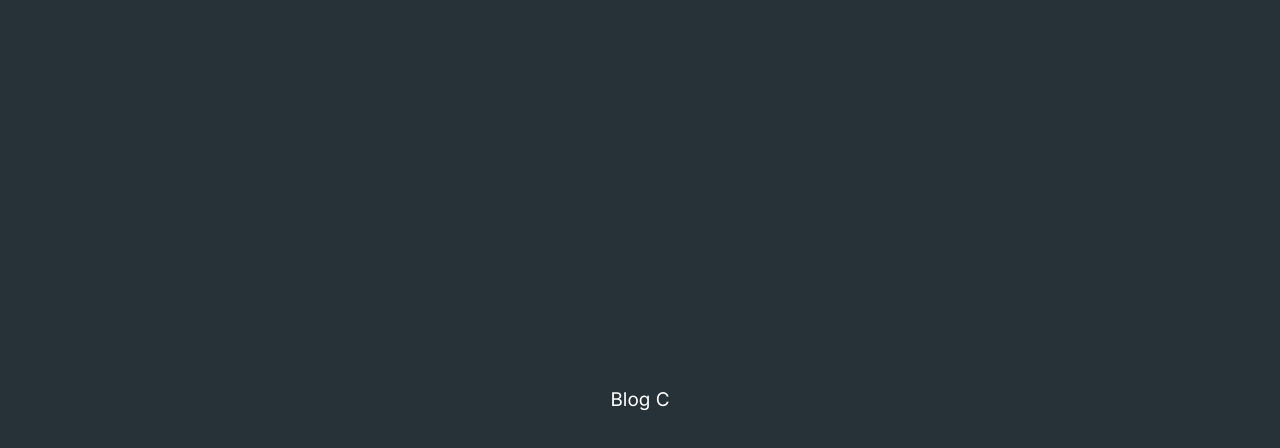
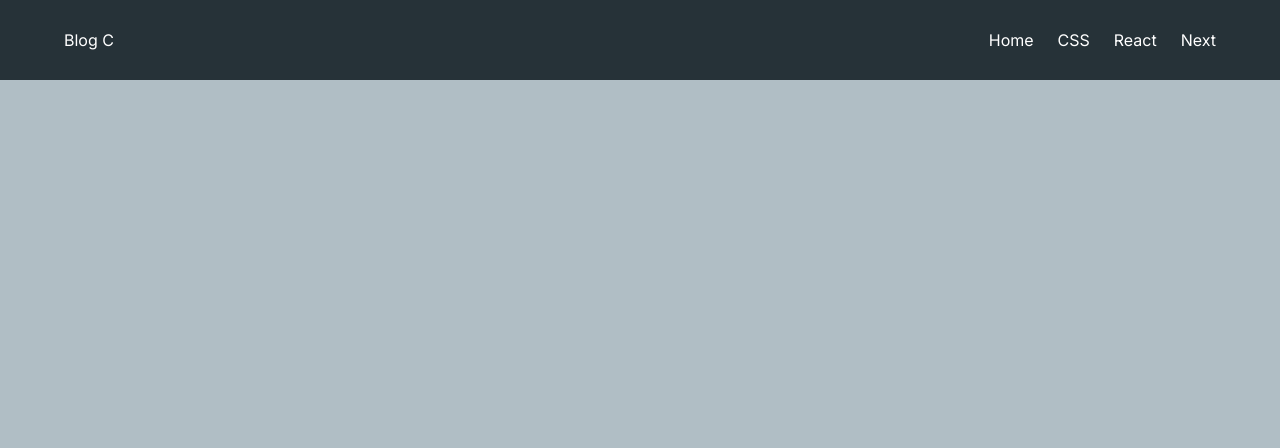
Before and after one commit to CaiqueMorales20/blog-c, a Next.js app: page / in a window 1280 px wide. Shown: the top 448 px of the page. Built offline with nearby package versions, Linux system fonts and the light colour scheme.

Commit message:
:sparkles: feat: Header

```diff
--- a/app/globals.css
+++ b/app/globals.css
@@ -1,3 +1,40 @@
+/* ============================== Tailwind ============================== */
+
 @tailwind base;
 @tailwind components;
 @tailwind utilities;
+
+/* ============================== HTML Reseting ============================== */
+
+*{
+  -webkit-tap-highlight-color: transparent;
+  -webkit-touch-callout: none;
+  -webkit-user-select: none;
+  -khtml-user-select: none;
+  -moz-user-select: none;
+  -ms-user-select: none;
+  user-select: none;
+}
+
+html,
+body{
+  scroll-behavior: smooth;
+}
+
+body.menu-open{
+  height: 100vh;
+  overflow: hidden;
+}
+
+textarea,
+input,
+button{
+  outline: none;
+  border: none;
+  background-color: transparent;
+}
+
+img{
+  width: 100%;
+  height: auto;
+}
--- a/app/layout.tsx
+++ b/app/layout.tsx
@@ -1,14 +1,21 @@
-import './globals.css'
+// Imports
 import type { Metadata } from 'next'
 import { Inter } from 'next/font/google'
+import Header from '../components/Header'
 
+// Styles
+import './globals.css'
+
+// Fonts
 const inter = Inter({ subsets: ['latin'] })
 
+// SEO
 export const metadata: Metadata = {
   title: 'Create Next App',
   description: 'Generated by create next app',
 }
 
+// Layout
 export default function RootLayout({
   children,
 }: {
@@ -16,7 +23,10 @@ export default function RootLayout({
 }) {
   return (
     <html lang="en">
-      <body className={inter.className}>{children}</body>
+      <body className={inter.className}>
+        <Header />
+        <div className="bg-secondary px-[5%]">{children}</div>
+      </body>
     </html>
   )
 }
--- a/app/page.tsx
+++ b/app/page.tsx
@@ -1,8 +1,4 @@
 // Functional Component
 export default function Home() {
-  return (
-    <div className="bg-primary flex h-[100vh] w-full items-center justify-center">
-      <h1 className="text-base text-white">Blog C</h1>
-    </div>
-  )
+  return <div className="-mt-20 h-[100vh] pt-20"></div>
 }
--- /dev/null
+++ b/components/Header/index.tsx
@@ -0,0 +1,33 @@
+// Functional Component
+export default function Header() {
+  // Rendering
+  return (
+    <header className="bg-primary relative z-50">
+      <nav className="m-auto flex h-20 w-[90%] items-center justify-between">
+        <h1 className="hover:text-accent text-white duration-300">Blog C</h1>
+        <ul className="flex gap-6">
+          <li>
+            <a href="#" className="hover:text-accent text-white duration-300">
+              Home
+            </a>
+          </li>
+          <li>
+            <a href="#" className="hover:text-accent text-white duration-300">
+              CSS
+            </a>
+          </li>
+          <li>
+            <a href="#" className="hover:text-accent text-white duration-300">
+              React
+            </a>
+          </li>
+          <li>
+            <a href="#" className="hover:text-accent text-white duration-300">
+              Next
+            </a>
+          </li>
+        </ul>
+      </nav>
+    </header>
+  )
+}
```
